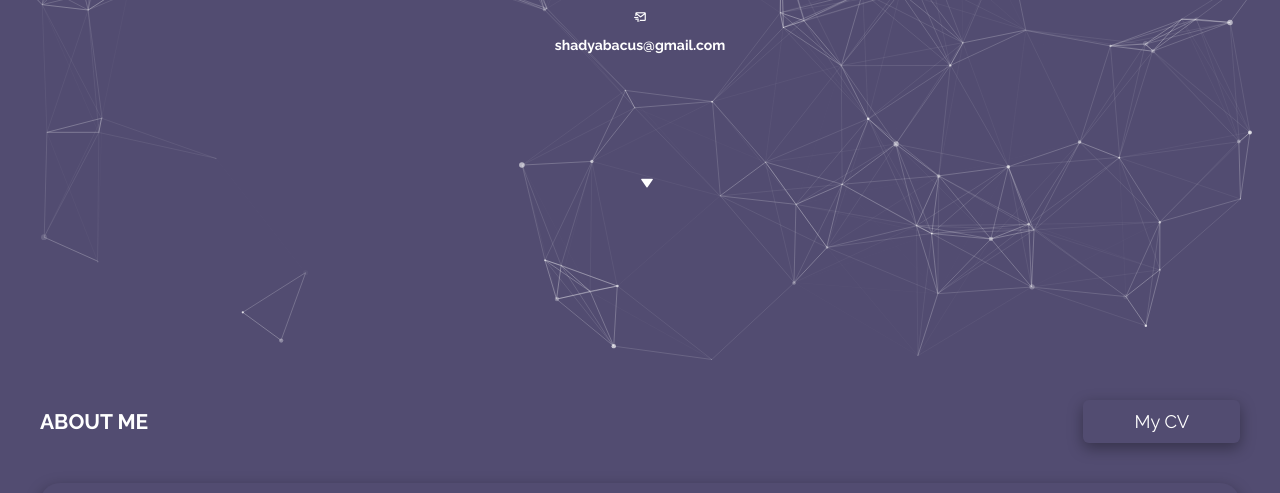
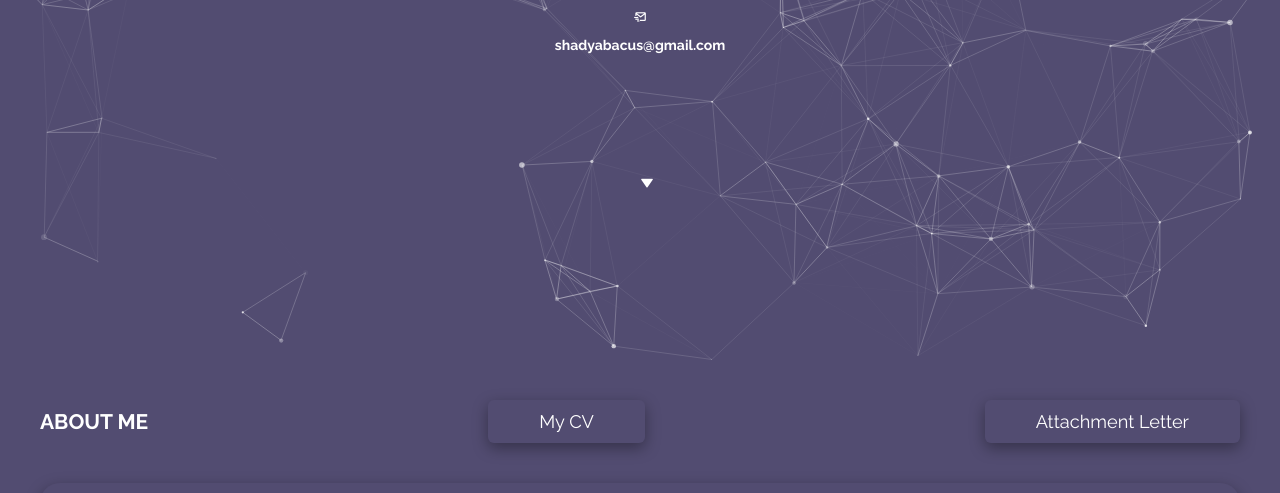
Before and after one commit to Osike/My-portofolio, a plain HTML site: page index.html in a window 1280 px wide. Shown: the part 440-933 px from the top of the page. Drawn offline with nearby package versions, Linux system fonts and the light colour scheme; animation ran at ten frames a second.

Commit message:
few updates

```diff
--- a/index.html
+++ b/index.html
@@ -29,6 +29,7 @@
       <div class="header">
         <h1>About Me</h1>
         <a href="assets/OSIKE_CV.pdf" download="Shadrack_Osike_CV.pdf">My CV</a>
+        <a href="assets/industrialupdated.pdf" download="Shadrack_ATTACHMENT.pdf">Attachment Letter</a>
       </div>
 
       <div class="card">
```
Also changed, not shown: 2 other files.
